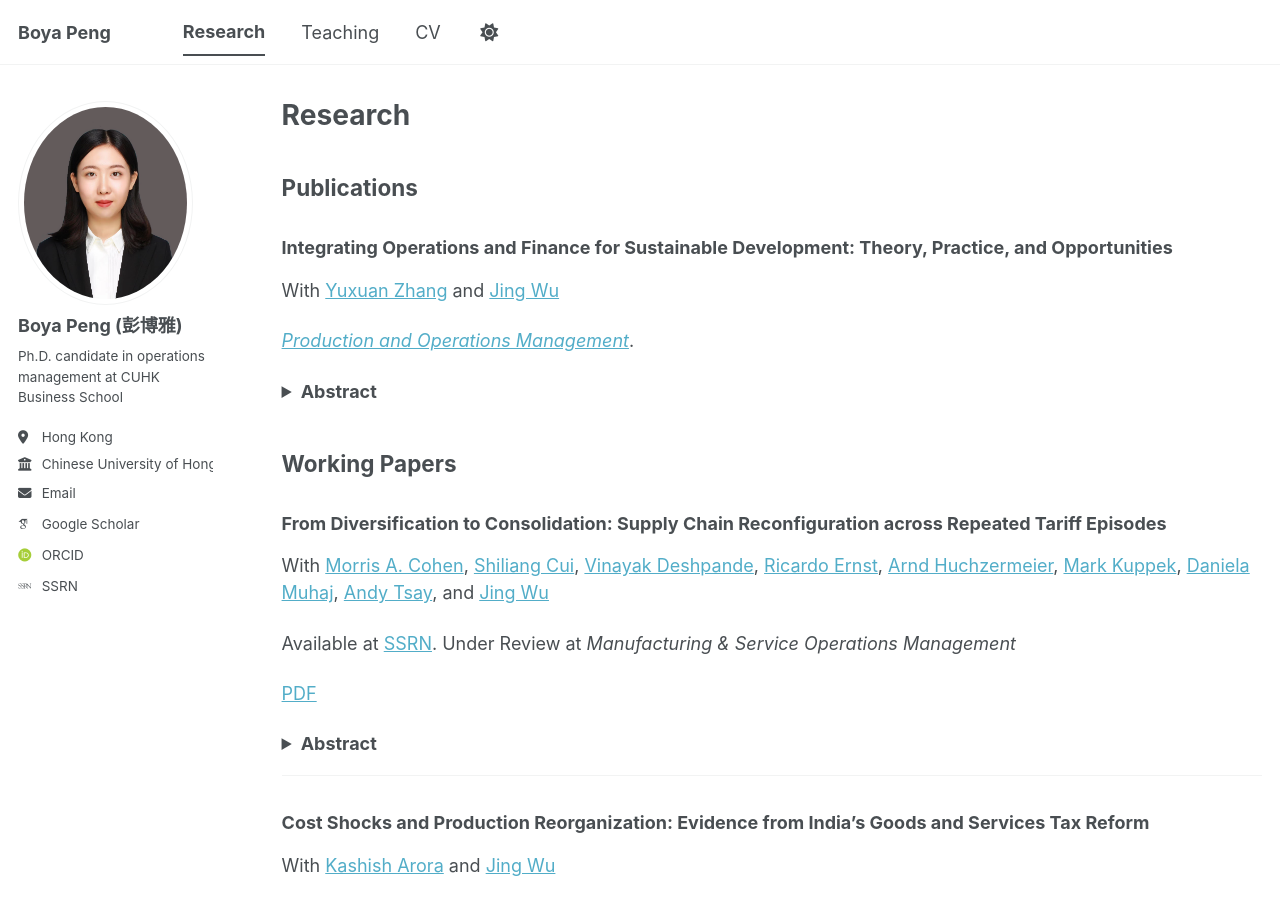
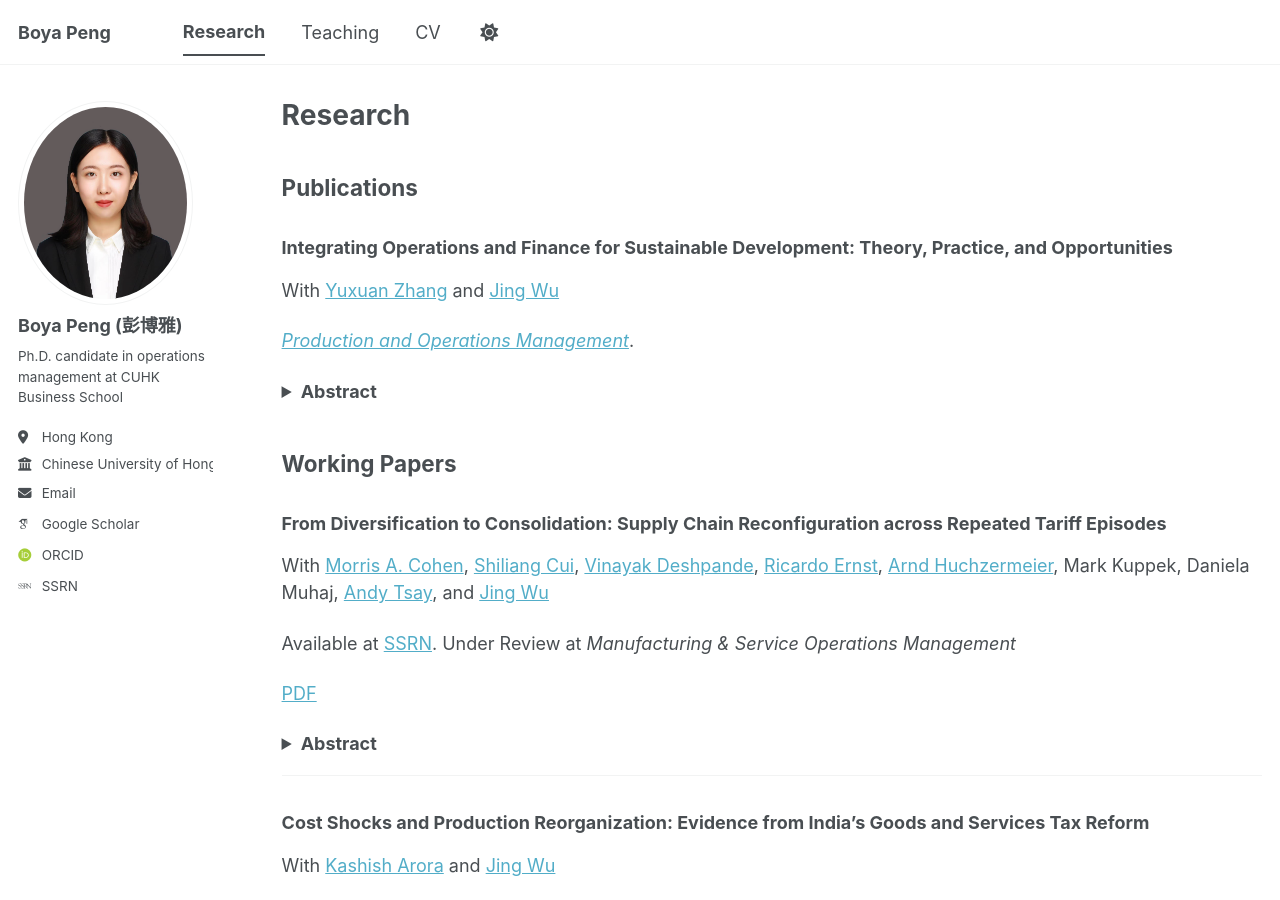
Before and after one commit to peng-boya/peng-boya.github.io, a Jekyll site: the page built from _pages/publications.md, in a window 1280 px wide and 900 px high. Built offline with Jekyll 4.4.1, drawn with Linux system fonts in a browser that asks for light colours; some web fonts are replaced; a script bundle is joined from its source files by our own code; library files that are not in the unit come from our copies.

```diff
--- a/_pages/publications.md
+++ b/_pages/publications.md
@@ -24,7 +24,7 @@ Sustainable development demands addressing two core challenges: mobilizing finan
 
 ### From Diversification to Consolidation: Supply Chain Reconfiguration across Repeated Tariff Episodes
 
-With [Morris A. Cohen](https://oid.wharton.upenn.edu/profile/cohen/), [Shiliang Cui](https://sites.google.com/view/shiliangcui/home), [Vinayak Deshpande](https://www.kenan-flagler.unc.edu/faculty/directory/vinayak-deshpande/), [Ricardo Ernst](https://gufaculty360.georgetown.edu/s/contact/00336000014Rfe5AAC/ricardo-ernst), [Arnd Huchzermeier](https://www.whu.edu/en/faculty-research/supply-chain-management-group/production-management/arnd-huchzermeier/), [Mark Kuppek](), [Daniela Muhaj](), [Andy Tsay](https://www.scu.edu/business/isa/faculty/tsay/), and [Jing Wu](https://www.jingwulab.org/)
+With [Morris A. Cohen](https://oid.wharton.upenn.edu/profile/cohen/), [Shiliang Cui](https://sites.google.com/view/shiliangcui/home), [Vinayak Deshpande](https://www.kenan-flagler.unc.edu/faculty/directory/vinayak-deshpande/), [Ricardo Ernst](https://gufaculty360.georgetown.edu/s/contact/00336000014Rfe5AAC/ricardo-ernst), [Arnd Huchzermeier](https://www.whu.edu/en/faculty-research/supply-chain-management-group/production-management/arnd-huchzermeier/), Mark Kuppek, Daniela Muhaj, [Andy Tsay](https://www.scu.edu/business/isa/faculty/tsay/), and [Jing Wu](https://www.jingwulab.org/)
 
 Available at [SSRN](https://papers.ssrn.com/sol3/papers.cfm?abstract_id=7030898). Under Review at *Manufacturing & Service Operations Management*
 
```
